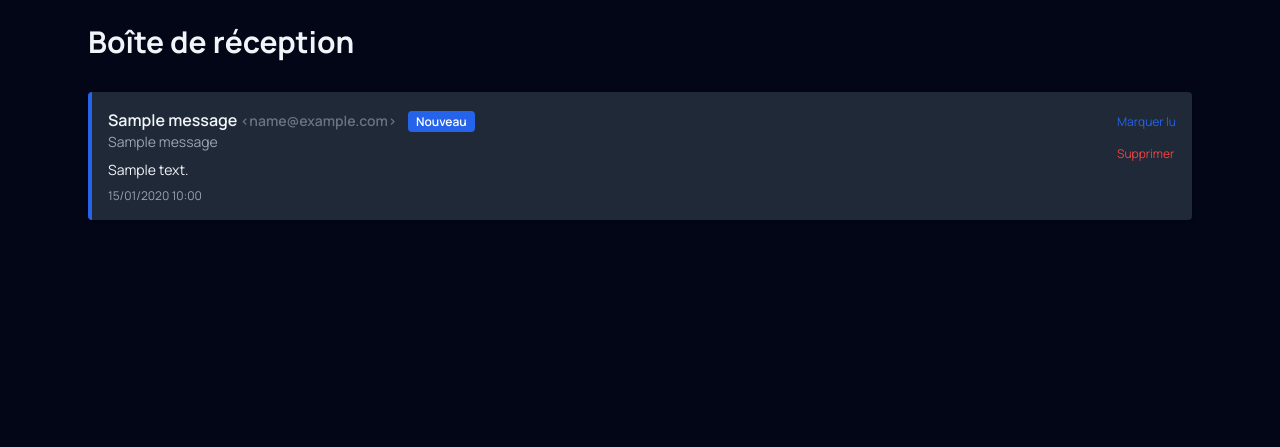
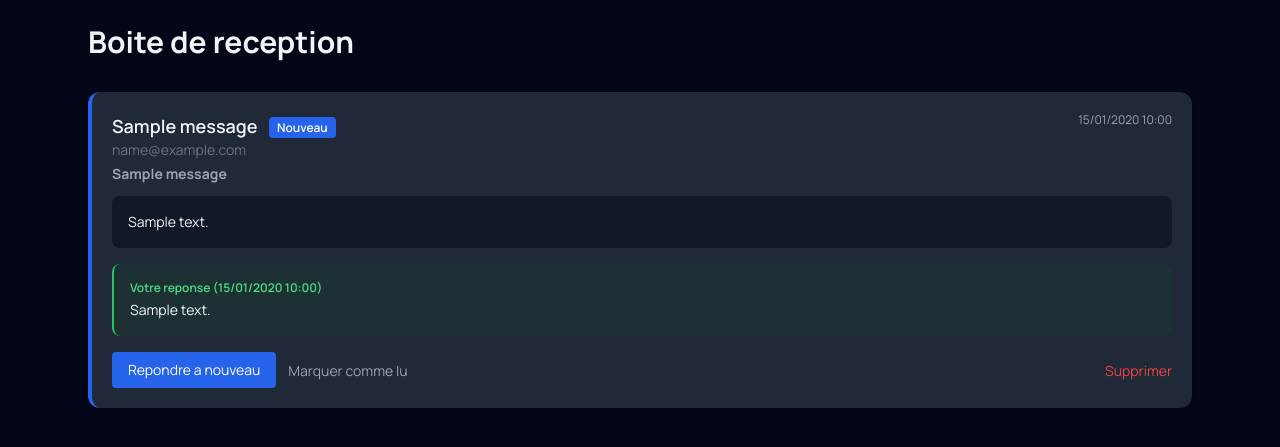
Before and after one commit to jke123/josueadagbe, a Flask app: page /admin/messages in a window 1280 px wide. Shown: the part 49-496 px from the top of the page. Run offline with Flask 3, Linux system fonts and the light colour scheme; a user stored in the database is signed in; tables that the repository leaves empty hold one stand-in row (values such as "Sample post"); parts of the project's set-up code (start-up, migrations or seed data) failed here and were passed over; some libraries are stand-ins or nearby versions.

Commit message:
Add SMTP email replies and admin notifications

```diff
--- a/models.py
+++ b/models.py
@@ -111,4 +111,6 @@ class Message(db.Model):
     subject = db.Column(db.String(200))
     message = db.Column(db.Text, nullable=False)
     status = db.Column(db.String(20), default="unread")
+    reply_text = db.Column(db.Text, nullable=True)
+    replied_at = db.Column(db.DateTime, nullable=True)
     created_at = db.Column(db.DateTime, default=datetime.utcnow)
--- a/routes/admin.py
+++ b/routes/admin.py
@@ -6,6 +6,12 @@ from extensions import db
 from cloudinary_helper import upload_image
 from datetime import datetime
 import re
+
+@admin_bp.app_context_processor
+def inject_unread_count():
+    return {
+        "unread_count": Message.query.filter_by(status="unread").count()
+    }
 
 admin_bp = Blueprint("admin", __name__, template_folder="../templates/admin")
 
@@ -422,3 +428,36 @@ def message_delete(id):
     db.session.commit()
     flash("Message supprimé.", "success")
     return redirect(url_for("admin.messages_list"))
+
+
+@admin_bp.route("/messages/<int:id>/reply", methods=["POST"])
+@login_required
+def message_reply(id):
+    from mailer import send_reply_email
+    from datetime import datetime
+
+    msg = Message.query.get_or_404(id)
+    reply_text = request.form.get("reply_text", "").strip()
+
+    if not reply_text:
+        flash("La reponse ne peut pas etre vide.", "error")
+        return redirect(url_for("admin.messages_list"))
+
+    success = send_reply_email(
+        to_email=msg.email,
+        to_name=msg.name,
+        original_subject=msg.subject,
+        original_message=msg.message,
+        reply_text=reply_text,
+    )
+
+    if success:
+        msg.reply_text = reply_text
+        msg.replied_at = datetime.utcnow()
+        msg.status = "replied"
+        db.session.commit()
+        flash(f"Reponse envoyee a {msg.email}.", "success")
+    else:
+        flash("Erreur lors de l'envoi de l'email.", "error")
+
+    return redirect(url_for("admin.messages_list"))
--- a/templates/admin/base.html
+++ b/templates/admin/base.html
@@ -42,7 +42,14 @@
             <li><a href="{{ url_for('admin.skills_list') }}" class="hover:text-primary transition">Compétences</a></li>
             <li><a href="{{ url_for('admin.experiences_list') }}" class="hover:text-primary transition">Expériences</a></li>
             <li><a href="{{ url_for('admin.contact_edit') }}" class="hover:text-primary transition">Contact</a></li>
-            <li><a href="{{ url_for('admin.messages_list') }}" class="hover:text-primary transition">Messages</a></li>
+            <li>
+              <a href="{{ url_for('admin.messages_list') }}" class="hover:text-primary inline-flex items-center gap-1.5">
+                  Messages
+                  {% if unread_count and unread_count > 0 %}
+                  <span class="bg-red-500 text-white text-xs rounded-full px-2 py-0.5 font-bold">{{ unread_count }}</span>
+                  {% endif %}
+              </a>
+            </li>
             <li><a href="{{ url_for('admin.logout') }}" class="text-red-500 hover:text-red-600 transition">Déconnexion</a></li>
         </ul>
     </div>
--- a/templates/admin/messages.html
+++ b/templates/admin/messages.html
@@ -2,36 +2,88 @@
 {% block title %}Messages{% endblock %}
 
 {% block content %}
-<h1 class="text-3xl font-bold mb-8">Boîte de réception</h1>
+<h1 class="text-3xl font-bold mb-8">Boite de reception</h1>
 
 {% if messages %}
-<div class="space-y-3">
+<div class="space-y-4">
     {% for m in messages %}
-    <div class="bg-white dark:bg-gray-800 p-4 rounded shadow border-l-4
-        {% if m.status == 'unread' %}border-primary{% else %}border-gray-300 dark:border-gray-700{% endif %}">
-        <div class="flex justify-between items-start">
-            <div>
-                <p class="font-semibold">
-                    {{ m.name }} <span class="text-gray-500 text-sm">&lt;{{ m.email }}&gt;</span>
-                    {% if m.status == 'unread' %}
-                    <span class="text-xs bg-primary text-white px-2 py-0.5 rounded ml-2">Nouveau</span>
-                    {% endif %}
+    <div class="bg-white dark:bg-gray-800 rounded-xl shadow border-l-4
+        {% if m.status == 'unread' %}border-primary
+        {% elif m.status == 'replied' %}border-green-500
+        {% else %}border-gray-300 dark:border-gray-700{% endif %}">
+
+        <div class="p-5">
+            <div class="flex justify-between items-start mb-3">
+                <div>
+                    <p class="font-semibold text-lg">
+                        {{ m.name }}
+                        {% if m.status == 'unread' %}
+                        <span class="text-xs bg-primary text-white px-2 py-0.5 rounded ml-2 align-middle">Nouveau</span>
+                        {% elif m.status == 'replied' %}
+                        <span class="text-xs bg-green-500 text-white px-2 py-0.5 rounded ml-2 align-middle">Repondu</span>
+                        {% endif %}
+                    </p>
+                    <p class="text-sm text-gray-500">{{ m.email }}</p>
+                    <p class="text-sm text-gray-600 dark:text-gray-400 mt-1">
+                        <strong>{{ m.subject or 'Sans sujet' }}</strong>
+                    </p>
+                </div>
+                <p class="text-xs text-gray-400 whitespace-nowrap">{{ m.created_at.strftime('%d/%m/%Y %H:%M') }}</p>
+            </div>
+
+            <div class="bg-gray-50 dark:bg-gray-900 rounded-lg p-4 mb-4">
+                <p class="text-sm whitespace-pre-wrap">{{ m.message }}</p>
+            </div>
+
+            {% if m.reply_text %}
+            <div class="bg-green-50 dark:bg-green-900/20 rounded-lg p-4 mb-4 border-l-2 border-green-500">
+                <p class="text-xs text-green-700 dark:text-green-400 font-semibold mb-1">
+                    Votre reponse ({{ m.replied_at.strftime('%d/%m/%Y %H:%M') if m.replied_at }})
                 </p>
-                <p class="text-sm text-gray-600 dark:text-gray-400">{{ m.subject or 'Sans sujet' }}</p>
-                <p class="mt-2 text-sm">{{ m.message }}</p>
-                <p class="text-xs text-gray-400 mt-2">{{ m.created_at.strftime('%d/%m/%Y %H:%M') }}</p>
+                <p class="text-sm whitespace-pre-wrap">{{ m.reply_text }}</p>
             </div>
-            <div class="flex flex-col gap-2">
+            {% endif %}
+
+            <div class="flex gap-3 items-center">
+                <button type="button"
+                        onclick="toggleReply({{ m.id }})"
+                        class="text-sm bg-primary text-white px-4 py-2 rounded hover:bg-secondary transition">
+                    {% if m.reply_text %}Repondre a nouveau{% else %}Repondre{% endif %}
+                </button>
+
                 {% if m.status == 'unread' %}
-                <form method="POST" action="{{ url_for('admin.message_mark_read', id=m.id) }}">
+                <form method="POST" action="{{ url_for('admin.message_mark_read', id=m.id) }}" class="inline">
                     <input type="hidden" name="csrf_token" value="{{ csrf_token() }}">
-                    <button type="submit" class="text-xs text-primary hover:underline">Marquer lu</button>
+                    <button type="submit" class="text-sm text-gray-600 dark:text-gray-400 hover:text-primary">
+                        Marquer comme lu
+                    </button>
                 </form>
                 {% endif %}
+
                 <form method="POST" action="{{ url_for('admin.message_delete', id=m.id) }}"
-                      onsubmit="return confirm('Supprimer ce message ?')">
+                      class="inline ml-auto" onsubmit="return confirm('Supprimer ce message ?')">
                     <input type="hidden" name="csrf_token" value="{{ csrf_token() }}">
-                    <button type="submit" class="text-xs text-red-500 hover:underline">Supprimer</button>
+                    <button type="submit" class="text-sm text-red-500 hover:underline">Supprimer</button>
+                </form>
+            </div>
+
+            <div id="reply-{{ m.id }}" class="hidden mt-4 pt-4 border-t dark:border-gray-700">
+                <form method="POST" action="{{ url_for('admin.message_reply', id=m.id) }}">
+                    <input type="hidden" name="csrf_token" value="{{ csrf_token() }}">
+                    <label class="block text-sm font-medium mb-2">Votre reponse</label>
+                    <textarea name="reply_text" rows="5" required
+                              placeholder="Bonjour {{ m.name }}, merci pour votre message..."
+                              class="w-full px-4 py-2 rounded border dark:bg-gray-900 dark:border-gray-700 mb-3"></textarea>
+                    <div class="flex gap-3">
+                        <button type="submit"
+                                class="bg-primary text-white px-6 py-2 rounded hover:bg-secondary transition">
+                            Envoyer la reponse
+                        </button>
+                        <button type="button" onclick="toggleReply({{ m.id }})"
+                                class="px-6 py-2 rounded border dark:border-gray-700">
+                            Annuler
+                        </button>
+                    </div>
                 </form>
             </div>
         </div>
@@ -39,6 +91,18 @@
     {% endfor %}
 </div>
 {% else %}
-<p class="text-gray-500">Aucun message.</p>
+<div class="bg-white dark:bg-gray-800 rounded-xl p-12 text-center text-gray-500">
+    Aucun message pour le moment.
+</div>
 {% endif %}
+
+<script>
+function toggleReply(id) {
+    const el = document.getElementById('reply-' + id);
+    el.classList.toggle('hidden');
+    if (!el.classList.contains('hidden')) {
+        el.querySelector('textarea').focus();
+    }
+}
+</script>
 {% endblock %}
```
Also changed, not shown: config.py (+9 -0 lines), mailer.py (added, +151 -0 lines), routes/public.py (+6 -2 lines).
